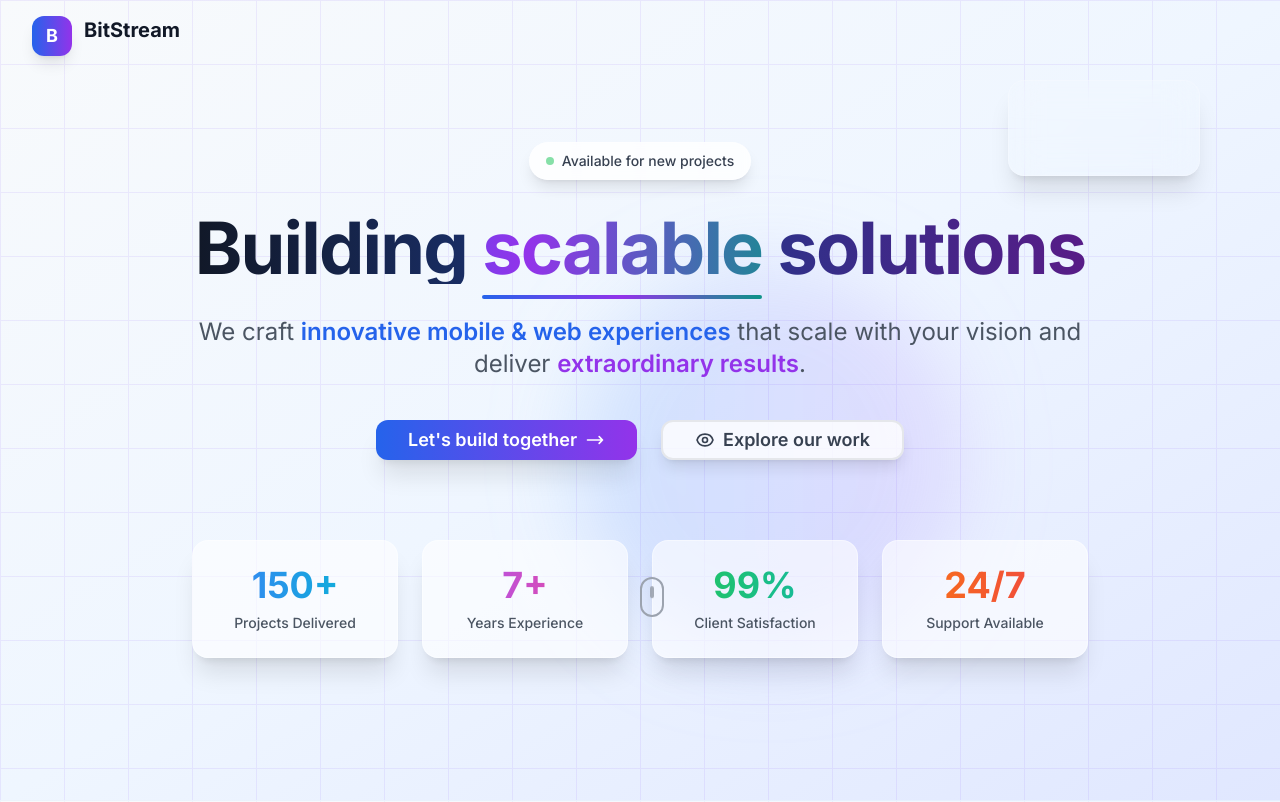
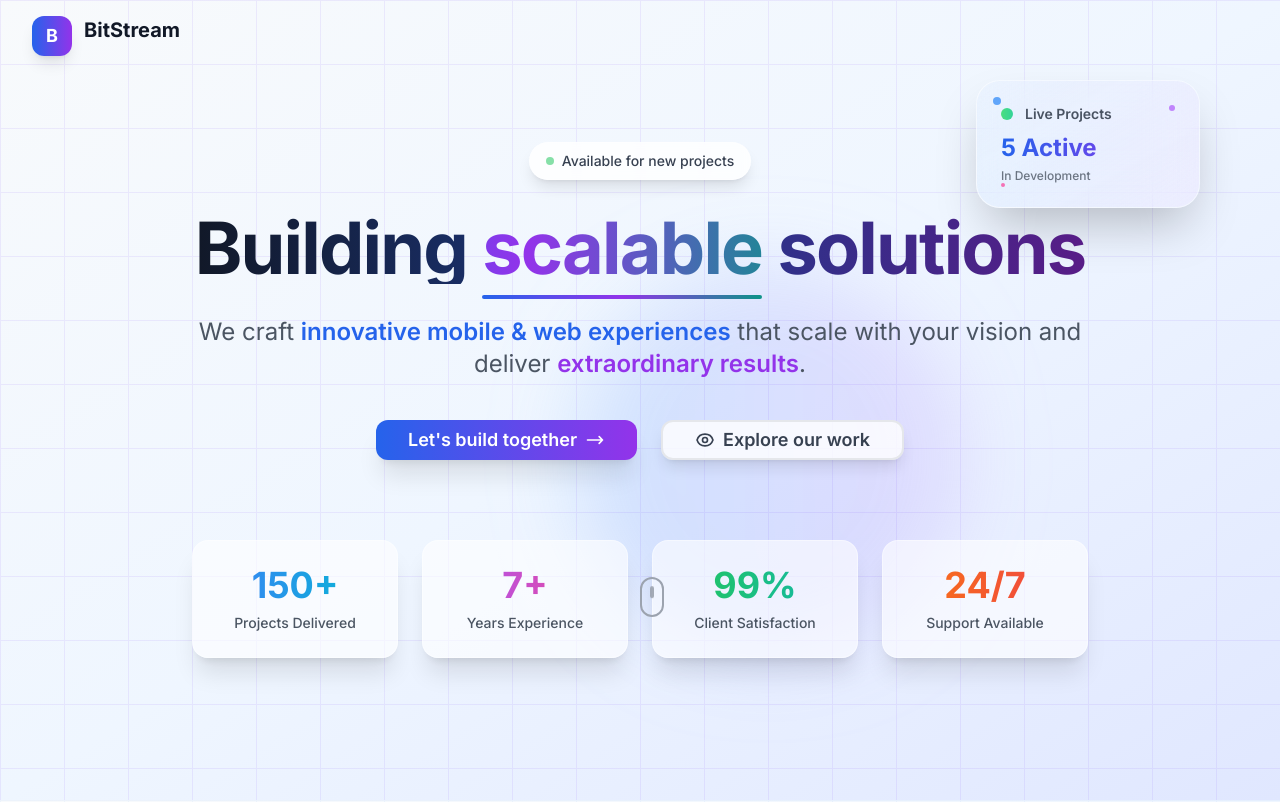
Before and after one commit to bitstreamofficial/bitstream, a Next.js app: page / in a window 1280 px wide. Shown: the top 802 px of the page. Built offline with nearby package versions, Linux system fonts and the light colour scheme.

Commit message:
Updated landing page UI

```diff
--- a/app/globals.css
+++ b/app/globals.css
@@ -144,6 +144,14 @@ body {
     animation: scroll 2s ease-in-out infinite;
   }
 
+  /* New animations for enhanced floating card */
+  .animate-ping {
+    animation: ping 2s cubic-bezier(0, 0, 0.2, 1) infinite;
+  }
+
+  .animation-delay-300 { animation-delay: 300ms; }
+  .animation-delay-500 { animation-delay: 500ms; }
+
   /* Animation Delays */
   .animation-delay-200 { animation-delay: 200ms; }
   .animation-delay-400 { animation-delay: 400ms; }
@@ -239,6 +247,13 @@ body {
   }
 }
 
+@keyframes ping {
+  75%, 100% {
+    transform: scale(2);
+    opacity: 0;
+  }
+}
+
 /* Custom Scrollbar */
 ::-webkit-scrollbar {
   width: 8px;
--- a/components/sections/hero.tsx
+++ b/components/sections/hero.tsx
@@ -12,8 +12,41 @@ export function HeroSection() {
         {/* Floating Orb - Reduced to single element */}
         <div className="absolute top-1/3 right-1/4 w-96 h-96 bg-gradient-to-r from-blue-400 to-purple-400 rounded-full mix-blend-multiply filter blur-2xl opacity-20 animate-blob" />
 
-        {/* Glassmorphism Card - Single floating element */}
-        <div className="absolute top-20 right-20 w-48 h-24 bg-white/10 backdrop-blur-lg rounded-2xl border border-white/20 shadow-xl hidden lg:block animate-float" />
+        {/* Enhanced Stylish Floating Card */}
+        <div className="absolute top-20 right-20 w-56 h-32 hidden lg:block animate-float group">
+          {/* Main card */}
+          <div className="relative w-full h-full bg-gradient-to-br from-white/20 via-blue-50/30 to-purple-50/20 backdrop-blur-xl rounded-3xl border border-white/30 shadow-2xl hover:shadow-3xl transform hover:scale-105 transition-all duration-500 overflow-hidden">
+            {/* Animated gradient background */}
+            <div className="absolute inset-0 bg-gradient-to-r from-blue-400/10 via-purple-400/10 to-pink-400/10 animate-gradient-x opacity-60" />
+
+            {/* Floating particles/dots */}
+            <div className="absolute top-4 left-4 w-2 h-2 bg-blue-400 rounded-full animate-pulse" />
+            <div className="absolute top-6 right-6 w-1.5 h-1.5 bg-purple-400 rounded-full animate-ping animation-delay-300" />
+            <div className="absolute bottom-5 left-6 w-1 h-1 bg-pink-400 rounded-full animate-bounce animation-delay-500" />
+
+            {/* Content */}
+            <div className="relative z-10 p-6 h-full flex flex-col justify-center">
+              <div className="flex items-center mb-2">
+                <div className="w-3 h-3 bg-gradient-to-r from-green-400 to-emerald-400 rounded-full mr-3 animate-pulse" />
+                <span className="text-sm font-semibold text-gray-700/90">Live Projects</span>
+              </div>
+              <div className="text-2xl font-bold text-transparent bg-clip-text bg-gradient-to-r from-blue-600 to-purple-600 mb-1">
+                5 Active
+              </div>
+              <div className="text-xs text-gray-600/80 font-medium">
+                In Development
+              </div>
+            </div>
+
+            {/* Hover glow effect */}
+            <div className="absolute inset-0 bg-gradient-to-r from-blue-400/20 via-purple-400/20 to-pink-400/20 rounded-3xl opacity-0 group-hover:opacity-100 transition-opacity duration-500 blur-sm" />
+
+            {/* Border glow */}
+            <div className="absolute inset-0 rounded-3xl bg-gradient-to-r from-blue-400 via-purple-400 to-pink-400 p-[1px] opacity-0 group-hover:opacity-50 transition-opacity duration-500">
+              <div className="w-full h-full bg-transparent rounded-3xl" />
+            </div>
+          </div>
+        </div>
       </div>
 
       <div className="relative container-custom z-10">
```
